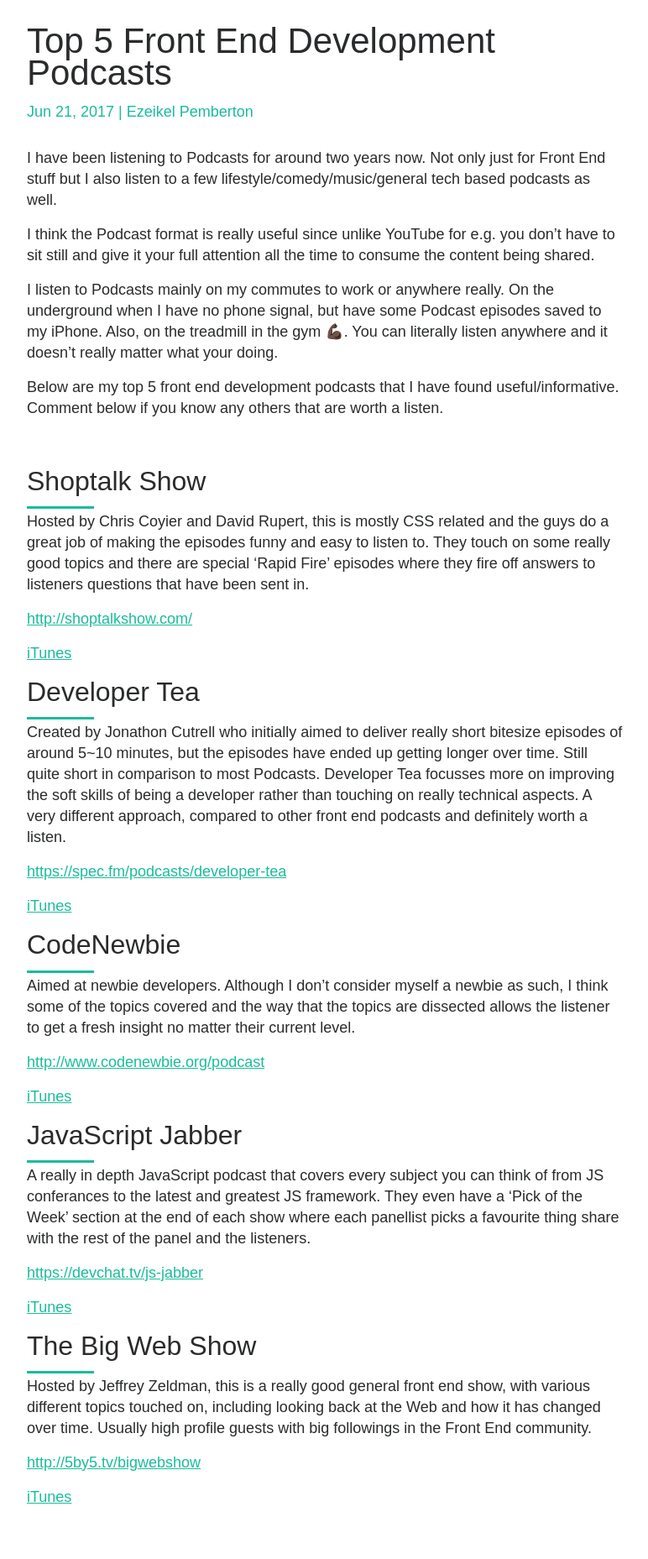
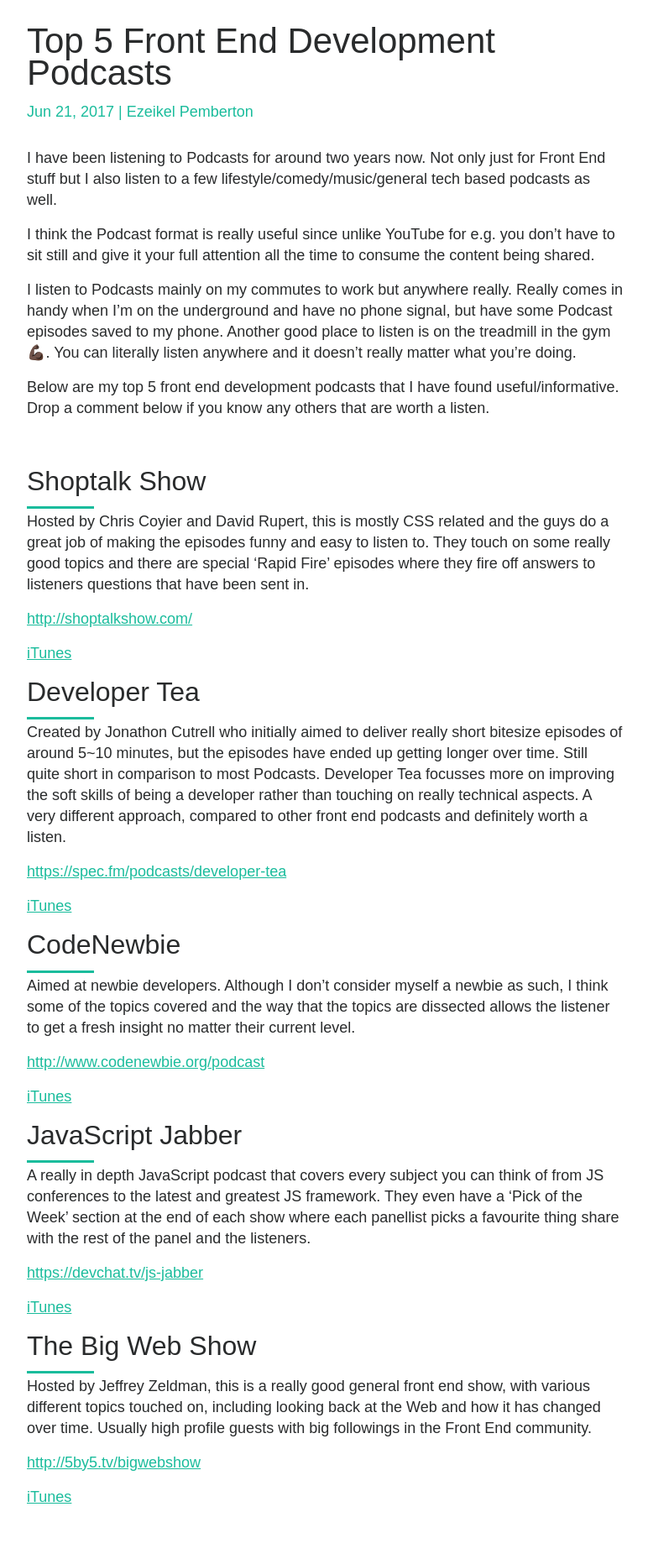
Before and after one commit to ezeikel/ezeikel-personal-blog-web, a Jekyll site: the page built from _posts/2017-06-21-top-5-front-end-development-podcasts.md, in a window 1280 px wide. Shown: the whole page at 84% size, without its empty margins (253-1025 px from the left). Built offline with Jekyll 4.4.1, drawn with Linux system fonts in a browser that asks for light colours; nearby versions of some CDN libraries; comment, search, counter and statistics services are not loaded.

Commit message:
Updates to podcast post.

```diff
--- a/_posts/2017-06-21-top-5-front-end-development-podcasts.md
+++ b/_posts/2017-06-21-top-5-front-end-development-podcasts.md
@@ -9,9 +9,9 @@ I have been listening to Podcasts for around two years now. Not only just for Fr
 
 I think the Podcast format is really useful since unlike YouTube for e.g. you don't have to sit still and give it your full attention all the time to consume the content being shared.
 
-I listen to Podcasts mainly on my commutes to work or anywhere really. On the underground when I have no phone signal, but have some Podcast episodes saved to my iPhone. Also, on the treadmill in the gym 💪🏿. You can literally listen anywhere and it doesn't really matter what your doing.
+I listen to Podcasts mainly on my commutes to work but anywhere really. Really comes in handy when I'm on the underground and have no phone signal, but have some Podcast episodes saved to my phone. Another good place to listen is on the treadmill in the gym 💪🏿. You can literally listen anywhere and it doesn't really matter what you're doing.
 
-Below are my top 5 front end development podcasts that I have found useful/informative. Comment below if you know any others that are worth a listen.
+Below are my top 5 front end development podcasts that I have found useful/informative. Drop a comment below if you know any others that are worth a listen.
 
 <br />
 
@@ -41,7 +41,7 @@ Aimed at newbie developers. Although I don't consider myself a newbie as such, I
 
 ## JavaScript Jabber
 
-A really in depth JavaScript podcast that covers every subject you can think of from JS conferances to the latest and greatest JS framework. They even have a 'Pick of the Week' section at the end of each show where each panellist picks a favourite thing share with the rest of the panel and the listeners.
+A really in depth JavaScript podcast that covers every subject you can think of from JS conferences to the latest and greatest JS framework. They even have a 'Pick of the Week' section at the end of each show where each panellist picks a favourite thing share with the rest of the panel and the listeners.
 
 <https://devchat.tv/js-jabber>
 
```
